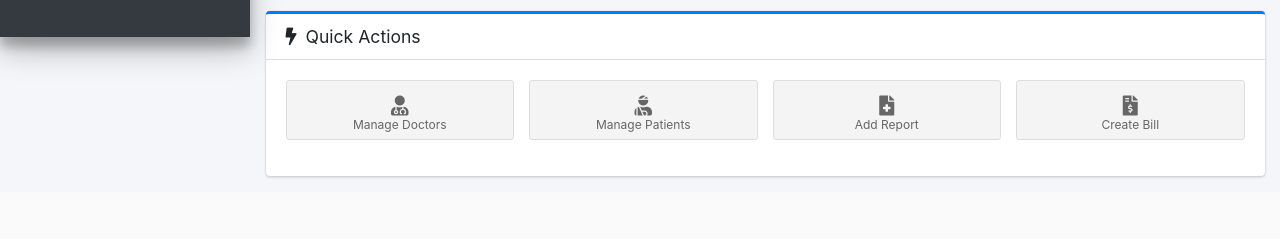
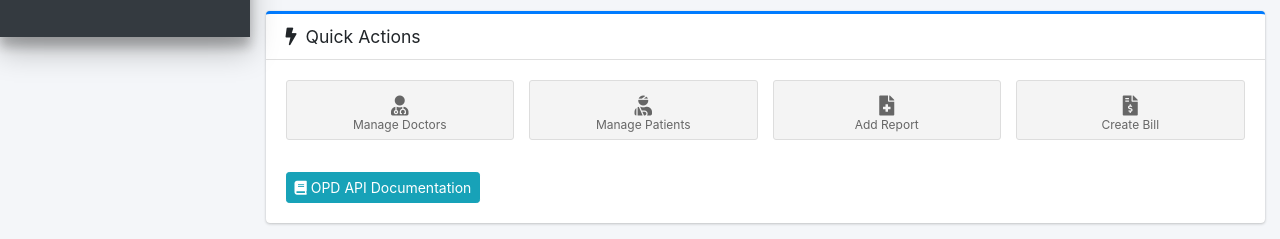
Before and after one commit to UKY171991/hospital.codeapka.com, a PHP site: page /umakant/opd_dashboard.php in a window 1280 px wide. Shown: the part 763-1002 px from the top of the page. Before the commit the page ends 942 px from the top, so only its background shows below. Run offline with PHP 8.4, Linux system fonts and the light colour scheme; a user stored in the database is signed in; data that the repository does not hold is empty; some libraries are stand-ins or nearby versions.

Commit message:
Update opd_dashboard.php

```diff
--- a/umakant/opd_dashboard.php
+++ b/umakant/opd_dashboard.php
@@ -292,6 +292,13 @@ require_once 'inc/sidebar.php';
                                     </a>
                                 </div>
                             </div>
+                            <div class="row mt-3">
+                                <div class="col-12">
+                                    <a href="https://hospital.codeapka.com/umakant/opd_api/docs.php" target="_blank" class="btn btn-info btn-sm">
+                                        <i class="fas fa-book"></i> OPD API Documentation
+                                    </a>
+                                </div>
+                            </div>
                         </div>
                     </div>
                 </div>
```
